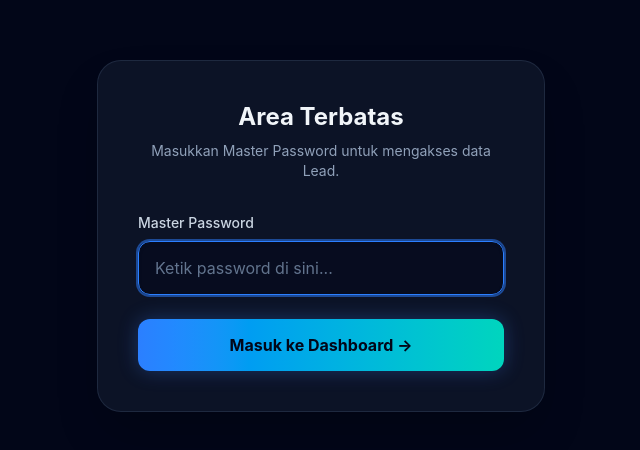
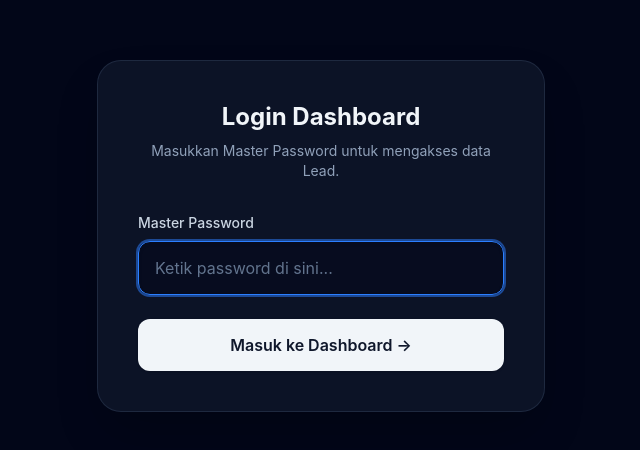
Before and after one commit to sryxx16/gmaps-leadgen-suite, a Next.js app in the folder web-dashboard/: page /login in a window 1280 px wide. Shown: the part 164-614 px from the top of the page, without its empty margins (319-959 px from the left). Built offline with nearby package versions, Linux system fonts and the light colour scheme; no server answers.

Commit message:
Update login button to minimal clean aesthetic

```diff
--- a/web-dashboard/src/app/login/page.js
+++ b/web-dashboard/src/app/login/page.js
@@ -39,7 +39,7 @@ export default function LoginPage() {
       <div className="max-w-md w-full bg-slate-900/80 backdrop-blur-xl rounded-3xl shadow-2xl border border-slate-700/50 p-10">
 
         <div className="text-center mb-8">
-          <h2 className="text-2xl font-bold text-slate-100 mb-2">Area Terbatas</h2>
+          <h2 className="text-2xl font-bold text-slate-100 mb-2">Login Dashboard</h2>
           <p className="text-slate-400 text-sm">Masukkan Master Password untuk mengakses data Lead.</p>
         </div>
 
@@ -68,7 +68,7 @@ export default function LoginPage() {
           <button
             type="submit"
             disabled={loading}
-            className="w-full py-3.5 px-4 bg-gradient-to-r from-blue-500 to-teal-400 hover:from-blue-400 hover:to-teal-300 text-slate-950 font-bold rounded-xl shadow-[0_0_20px_rgba(59,130,246,0.3)] hover:shadow-[0_0_25px_rgba(59,130,246,0.5)] transition-all disabled:opacity-70 disabled:cursor-not-allowed flex items-center justify-center"
+            className="w-full py-3.5 px-4 bg-slate-100 hover:bg-white text-slate-900 font-semibold rounded-xl shadow-sm transition-all disabled:opacity-70 disabled:cursor-not-allowed flex items-center justify-center"
           >
             {loading ? (
               <span className="animate-pulse">Memeriksa...</span>
```
